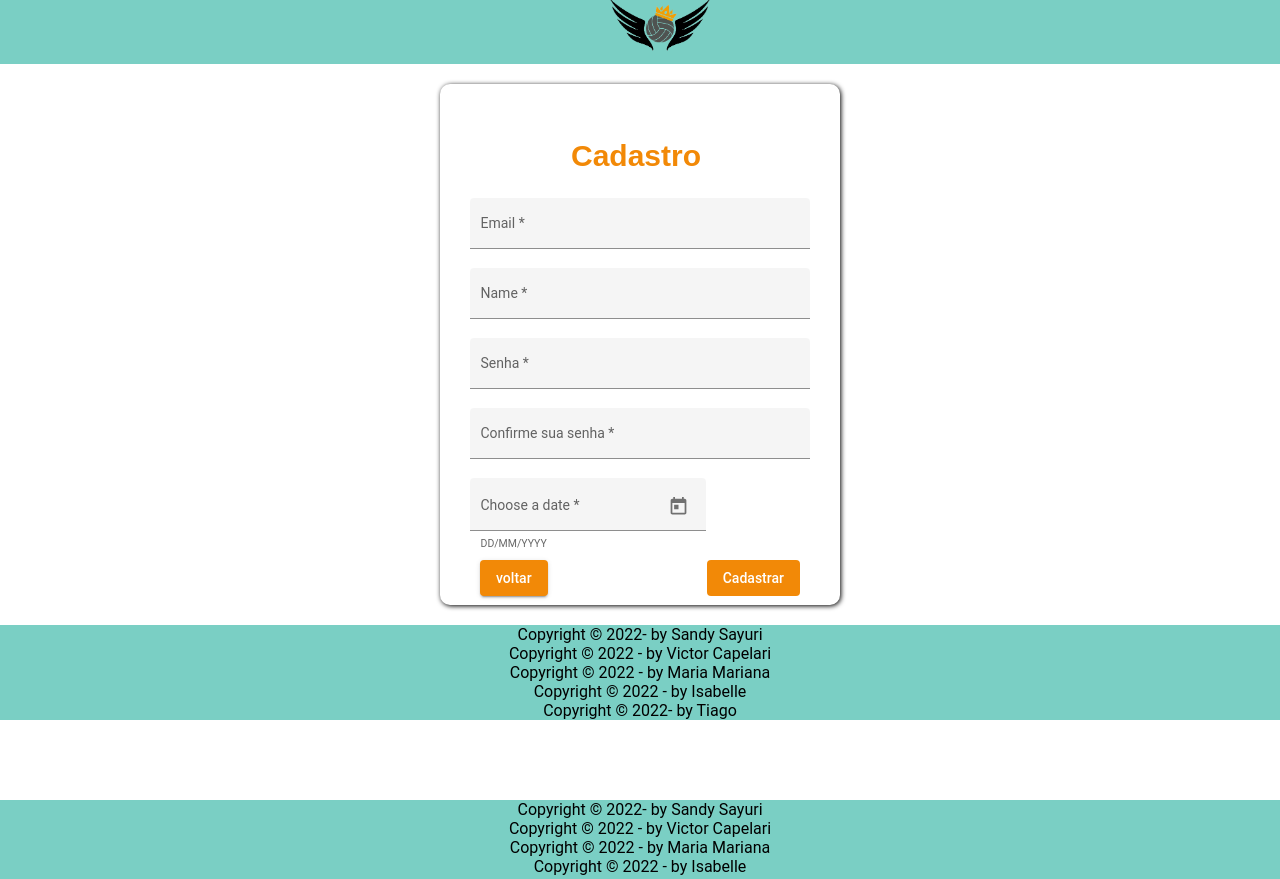
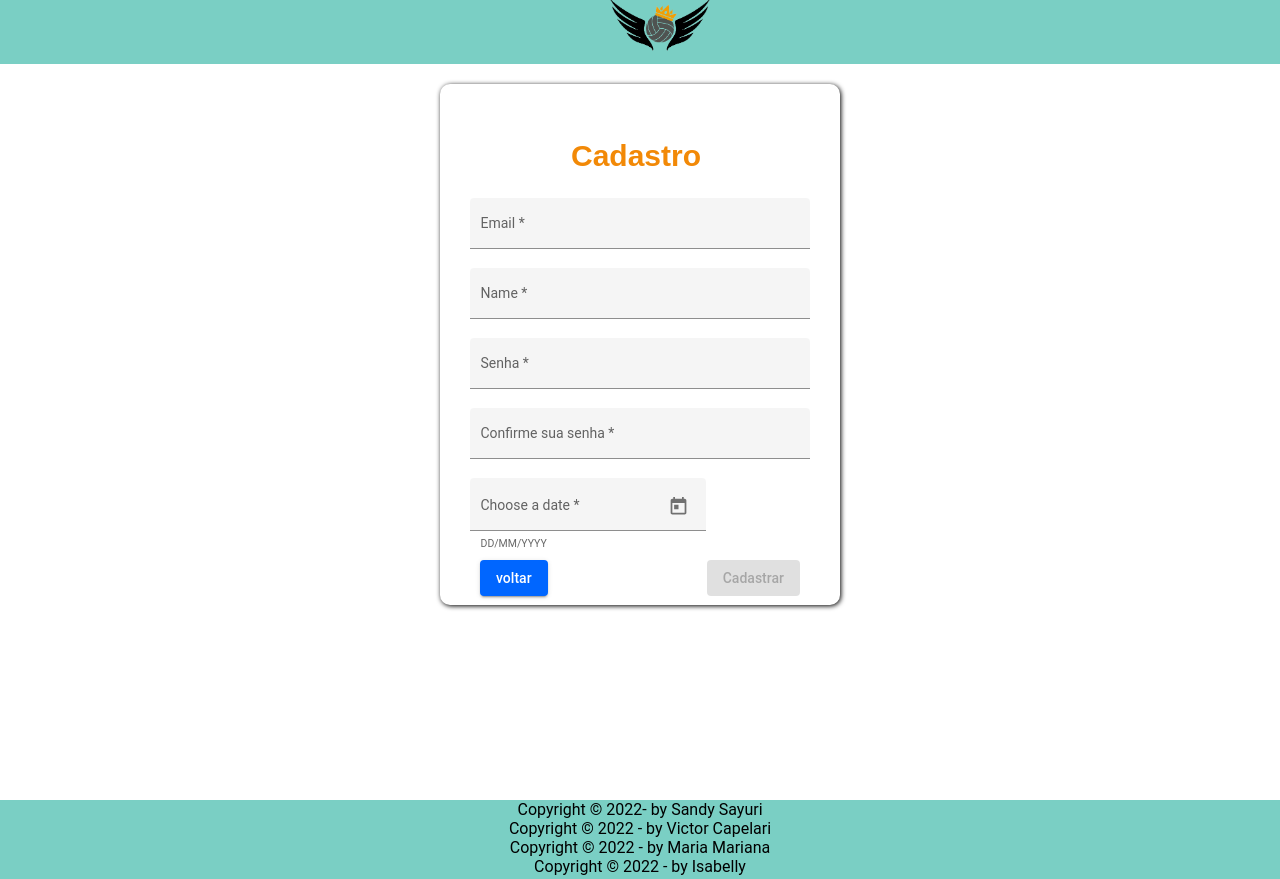
Before and after one commit to Sandy-Sayuri/trabalho_de_comclusao_de_curso, an Angular app in the folder front-1/: page /cadastro in a window 1280 px wide. Built offline with nearby package versions, Linux system fonts and the light colour scheme.

Commit message:
subindo atualização

```diff
--- a/front-1/src/app/app.component.html
+++ b/front-1/src/app/app.component.html
@@ -2,5 +2,5 @@
 <router-outlet class="roter"></router-outlet>
 </body>
 <footer class="roter">
-    <app-footer class="roter"></app-footer>
+    <app-footer></app-footer>
 </footer>
--- a/front-1/src/app/components/cadastro/cadastro.component.css
+++ b/front-1/src/app/components/cadastro/cadastro.component.css
@@ -43,3 +43,8 @@
     display: inline-block;
     float: right;
 }
+button{
+    background-color:#0066ff;
+    color:white;
+    display: inline-block;
+}
--- a/front-1/src/app/components/cadastro/cadastro.component.html
+++ b/front-1/src/app/components/cadastro/cadastro.component.html
@@ -38,17 +38,13 @@
         <div class="button">
           <div class="voltar">
           <button mat-raised-button
-          color="primary"
-          routerLink="/login"
-          style="color:white;display: inline-block; background-color: #F28907;" >voltar
+          routerLink="/login" >voltar
           </button>
           </div>
             <div class="cadastro">
           <button mat-raised-button
-          color="orenge"
           [disabled]="cadastroForm.invalid"
           (click)="cadastro(cadastroForm.value)"
-          style="color:white; display: inline-block;  background-color: #F28907;"
           >Cadastrar
           </button>
             </div>
@@ -61,4 +57,3 @@
     </mat-card-footer>
   </mat-card>
 </section>
-<app-footer></app-footer>
--- a/front-1/src/app/components/footer/footer.component.html
+++ b/front-1/src/app/components/footer/footer.component.html
@@ -2,6 +2,6 @@
     Copyright  &copy; 2022- by Sandy Sayuri<br>
 	Copyright  &copy; 2022 - by Victor Capelari<br>
 	Copyright  &copy; 2022 - by Maria Mariana<br>
-	Copyright  &copy; 2022 - by Isabelle<br>
+	Copyright  &copy; 2022 - by Isabelly<br>
 	Copyright  &copy; 2022- by Tiago<br>
 </mat-card-footer>
```
